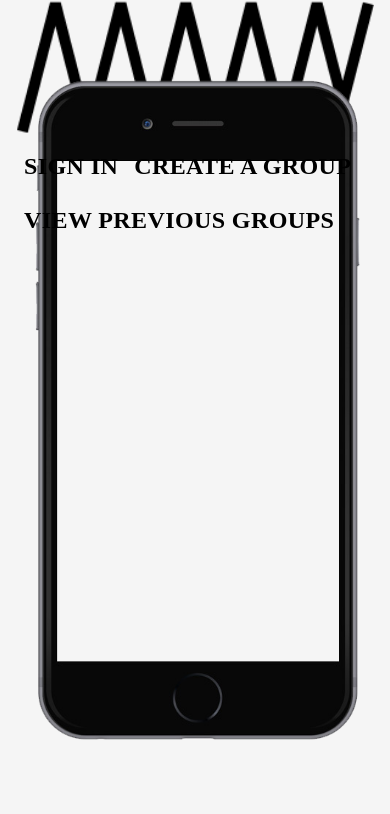
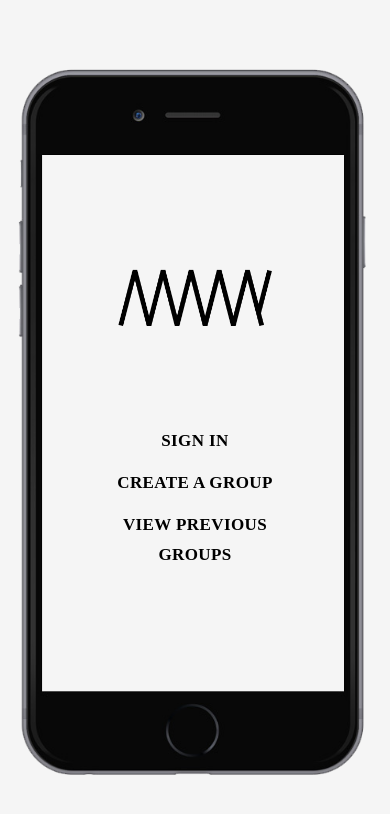
Before and after one commit to nicseve/MANY_Static, a React (Create React App) app: page /home in a window 390 px wide. Shown: the top 814 px of the page. Built offline with nearby package versions, Linux system fonts and the light colour scheme; the HTML template or start-up script is replaced by a standard one.

Commit message:
Refined divs inside of iphone frame

```diff
--- a/src/components/navigationButton.js
+++ b/src/components/navigationButton.js
@@ -8,7 +8,7 @@ const NavigationButton = (props) => {
     const handleClick = () => history.push(props.path);
 
     return (
-        <Button style={{size:'auto'}} onClick={handleClick}>
+        <Button style={{minWidth: '60%', maxWidth: '60%'}} onClick={handleClick}>
             {props.displayComponent}
         </Button>
     );
--- a/src/components/pageContainer.js
+++ b/src/components/pageContainer.js
@@ -4,9 +4,11 @@ import React from "react";
 
 const PageContainer = styled(Container)`
   background-color: whitesmoke;
-  position: relative;
   z-index: 2;
   height: 100vh;
+  //padding-top: 50px;
+  justify-items: center;
+  align-items: center;
 `;
 
 export default PageContainer
--- a/src/components/pageGrid.js
+++ b/src/components/pageGrid.js
@@ -3,7 +3,11 @@ import styled from 'styled-components';
 import React from "react";
 
 const PageGrid = styled(Grid)`
-  height: 100%;
+  max-width: 310px;
+  min-height: 540px;
+  margin: auto;
+  background-color: whitesmoke;
+  z-index: 0;
 `;
 
 export default PageGrid
--- a/src/pages/home.js
+++ b/src/pages/home.js
@@ -15,35 +15,62 @@ export default class Home extends React.Component {
             groups</text>
 
         return (
-            <div style={{zIndex: 'auto', backgroundColor: 'whitesmoke'}}>
-                <PageContainer maxWidth="xs">
-                    {/*<PageGrid*/}
-                    {/*    // style={{backgroundColor:"blue"}}*/}
-                    {/*    container*/}
-                    {/*    direction="column"*/}
-                    {/*    justify="center"*/}
-                    {/*    alignItems="center"*/}
-                    {/*>*/}
-                        <img style={{paddingTop:'60px',position: 'absolute', height: '700px'}} src={iphone} alt={'iPhone frame'}/>
+            <div style={{
+                zIndex: 'auto',
+                height: '100vh',
+                width: '100vw',
+                display: 'flex',
+                flexDirection: 'column',
+                alignItems: 'center',
+                justifyContent: 'center',
+                backgroundColor: 'whitesmoke'
+            }}>
+                {/*<PageContainer maxWidth="xs">*/}
+                <img style={{zIndex: 1, margin: 'auto', position: 'absolute', maxHeight: '750px'}} src={iphone}
+                     alt={'iPhone frame'}/>
+
+                <PageGrid
+                    container
+                    direction="column"
+                    justify="center"
+                    alignItems="center"
+                >
+                    {/*<div style={{*/}
+                    {/*    backgroundColor: 'blue',*/}
+                    {/*    display: 'flex',*/}
+                    {/*    flexDirection: 'column',*/}
+                    {/*    minHeight:'65%',*/}
+                    {/*    maxHeight: '65%',*/}
+                    {/*    maxWidth:'30%',*/}
+                    {/*    minWidth:'36%',*/}
+                    {/*    justifyContent: 'center',*/}
+                    {/*    alignItems: 'center',*/}
+                    {/*    margin:'auto',*/}
+                    {/*    // zIndex:1*/}
+                    {/*}}>*/}
 
                     {/*<Grid item style={{paddingBottom: 80,alignItems:'center',width:'50%',maxWidth:'50%'}}>*/}
-                            <img style={{maxWidth:'100%',minWidth:'100%'}} src={MANYLogoLarge} alt="MANY logo"/>
+                    <img style={{maxWidth: '50%', maxHeight: '50%',paddingBottom:'30%'}} src={MANYLogoLarge} alt="MANY logo"/>
                     {/*</Grid>*/}
 
                     {/*<Grid item>*/}
-                            <NavigationButton style={{maxWidth:'50%',minWidth:'50%'}} path={'/'} displayComponent={signInButtonDisplayComponent}/>
+                    <NavigationButton path={'/'}
+                                      displayComponent={signInButtonDisplayComponent}/>
                     {/*</Grid>*/}
                     {/*<Grid item>*/}
-                            <NavigationButton style={{maxWidth:'50%',minWidth:'50%'}} path={'/whoGroup'} displayComponent={createGroupButtonDisplayComponent}/>
+                    <NavigationButton path={'/whoGroup'}
+                                      displayComponent={createGroupButtonDisplayComponent}/>
                     {/*</Grid>*/}
                     {/*<Grid item>*/}
-                            <NavigationButton style={{maxWidth:'50%',minWidth:'50%'}} path={'/'} displayComponent={viewPrevGroupsButtonDisplayComponent}/>
+                    <NavigationButton path={'/'}
+                                      displayComponent={viewPrevGroupsButtonDisplayComponent}/>
                     {/*</Grid>*/}
+                    {/*</div>*/}
 
-
-                    {/*</PageGrid>*/}
-                </PageContainer>
+                </PageGrid>
+                {/*</PageContainer>*/}
             </div>
         )
     }
+
 }
--- a/src/styles/typography.js
+++ b/src/styles/typography.js
@@ -3,11 +3,10 @@ import '../assets/fonts/Cushing Std Book.ttf'
 
 export const cushingTextBase =
     {
-        fontSize: 24,
+        fontSize: 17,
         fontWeight: 'bold',
         fontFamily: 'ITC Cushing Std',
         color: 'black',
-        justifyContent: 'center'
     }
 
 export const cushingTextHeader =
```
Lines whose indentation alone changed are shown as unchanged.
